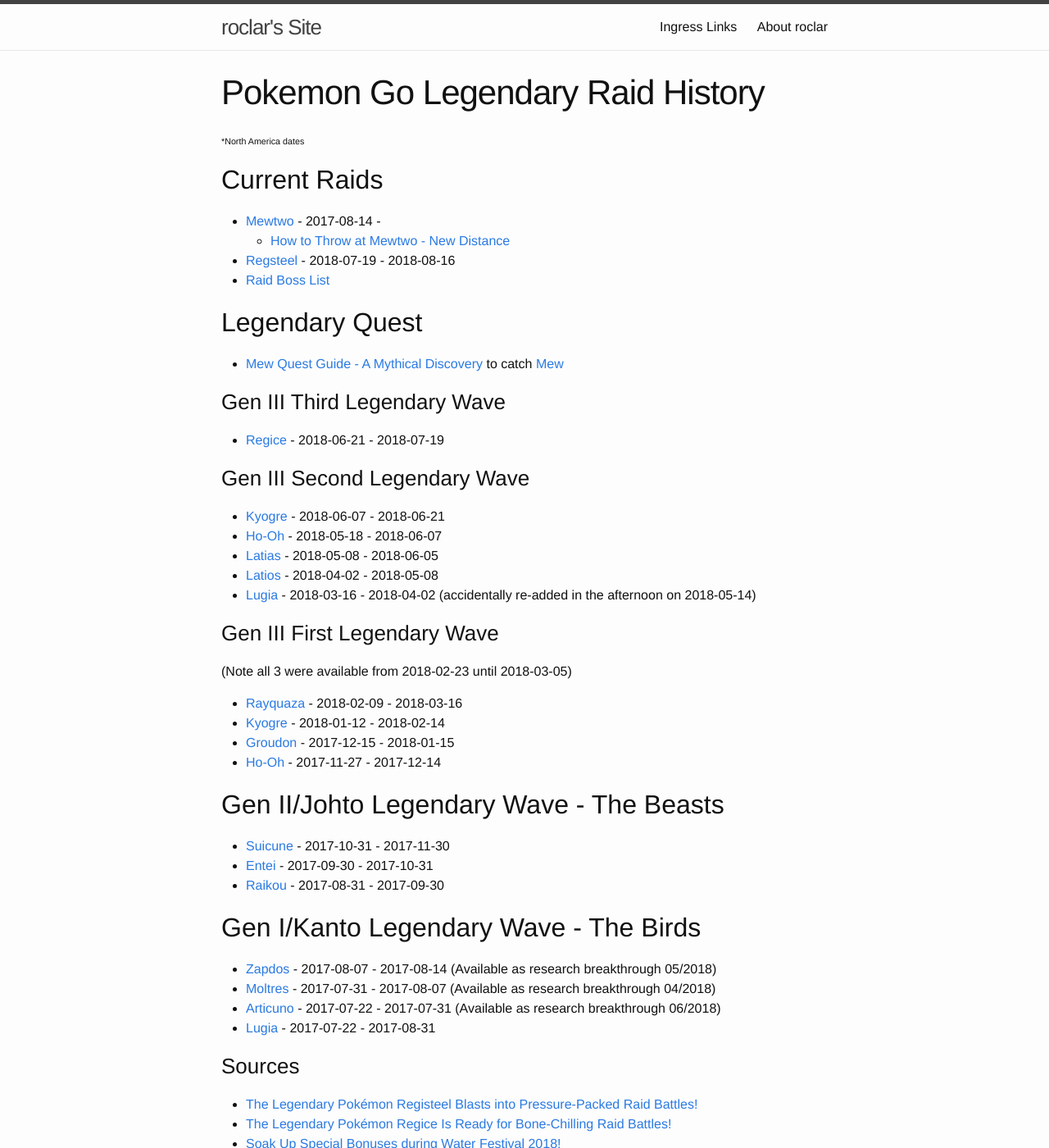
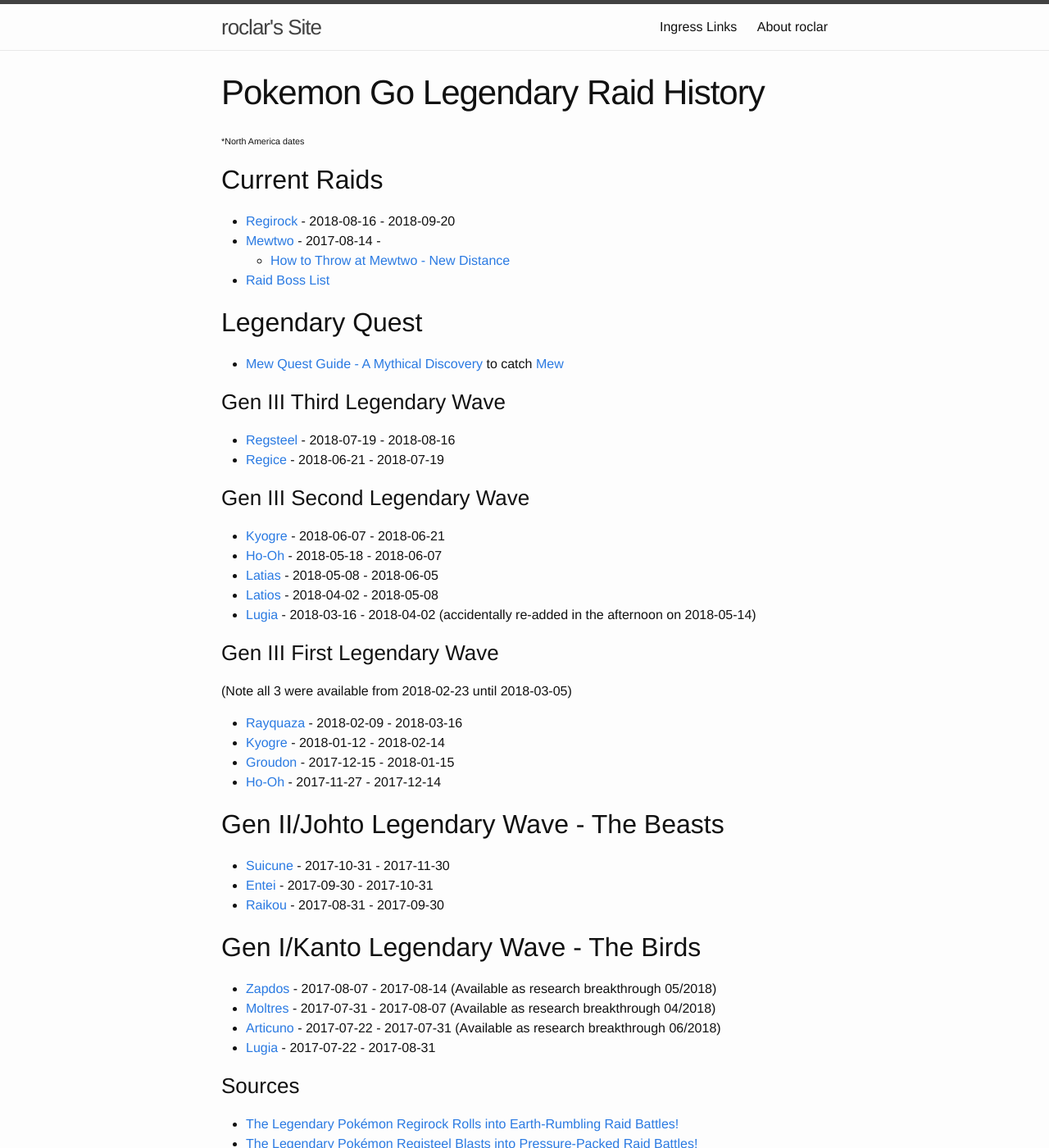
Before and after one commit to roclar/roclar.github.io, a Jekyll site: the page built from PoGoLegendaryHistory.md, in a window 1280 px wide and 1400 px high. Shown: the whole window at 82% size. Built offline with Jekyll 4.4.1, drawn with Linux system fonts in a browser that asks for light colours.

Commit message:
Updated for Regirock

```diff
--- a/PoGoLegendaryHistory.md
+++ b/PoGoLegendaryHistory.md
@@ -6,15 +6,16 @@
 ###### *North America dates
 
 ## Current Raids
+- [Regirock](https://db.pokemongohub.net/pokemon/380) - 2018-08-16 - 2018-09-20
 - [Mewtwo](https://db.pokemongohub.net/pokemon/150) - 2017-08-14 -
     - [How to Throw at Mewtwo - New Distance](https://www.youtube.com/watch?v=hmo9-FMX7CU)
-- [Regsteel](https://db.pokemongohub.net/pokemon/379) - 2018-07-19 - 2018-08-16
 - [Raid Boss List](https://pokemongo.gamepress.gg/raid-boss-list)
 
 ## Legendary Quest
 - [Mew Quest Guide - A Mythical Discovery](https://pokemongohub.net/post/guide/a-mythical-discovery-guide/) to catch [Mew](https://db.pokemongohub.net/pokemon/151)
 
 ### Gen III Third Legendary Wave
+- [Regsteel](https://db.pokemongohub.net/pokemon/379) - 2018-07-19 - 2018-08-16
 - [Regice](https://db.pokemongohub.net/pokemon/378) - 2018-06-21 - 2018-07-19
 
 ### Gen III Second Legendary Wave
@@ -43,6 +44,7 @@
 - [Lugia](https://db.pokemongohub.net/pokemon/249) - 2017-07-22 - 2017-08-31
 
 ### Sources
+- [The Legendary Pokémon Regirock Rolls into Earth-Rumbling Raid Battles!](https://pokemongolive.com/en/post/legendary-regirock/)
 - [The Legendary Pokémon Registeel Blasts into Pressure-Packed Raid Battles!](https://pokemongolive.com/en/post/legendary-registeel/)
 - [The Legendary Pokémon Regice Is Ready for Bone-Chilling Raid Battles!](https://pokemongolive.com/en/post/legendary-regice/)
 - [Soak Up Special Bonuses during Water Festival 2018!](https://pokemongolive.com/post/waterfestival2018/)
```
